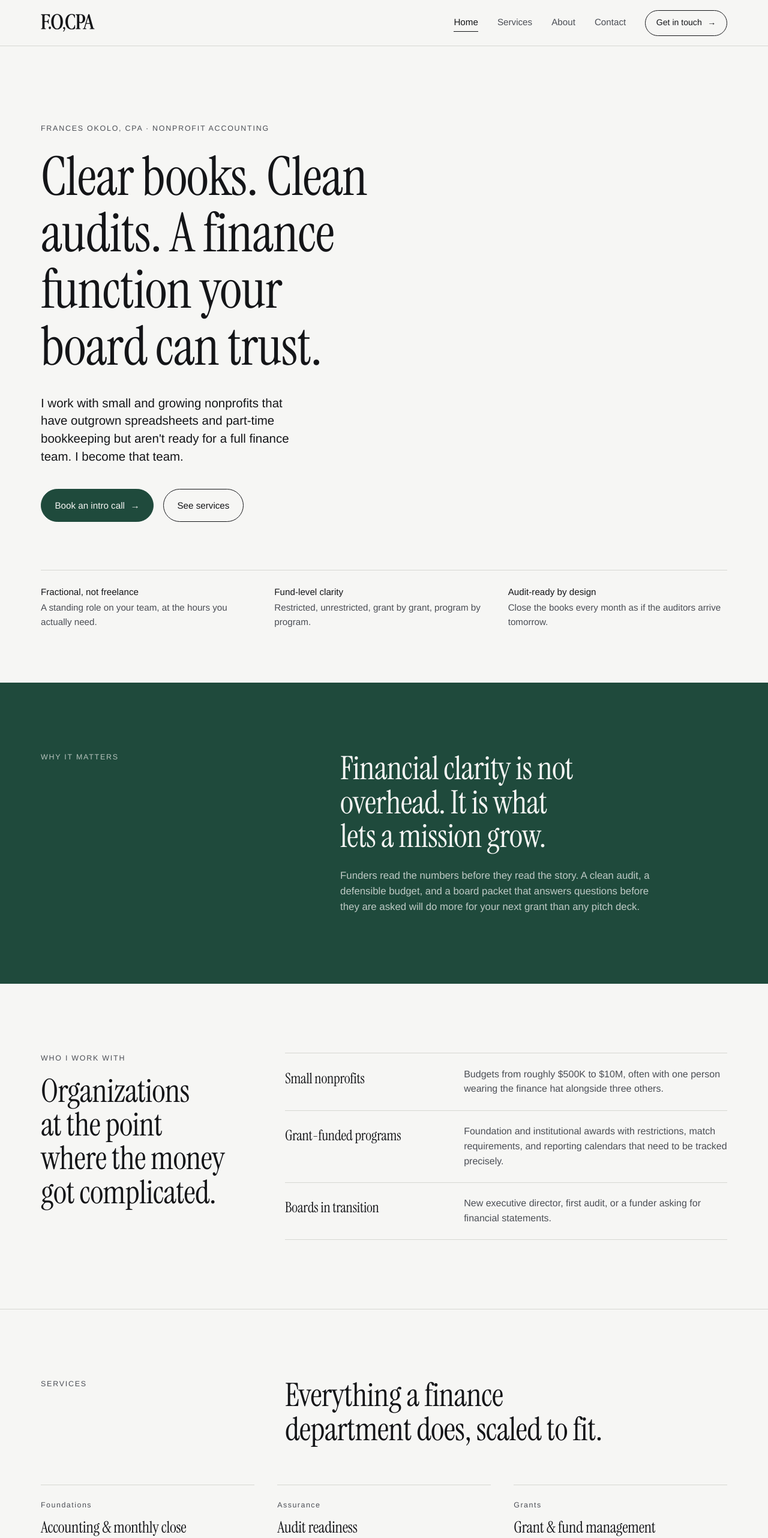
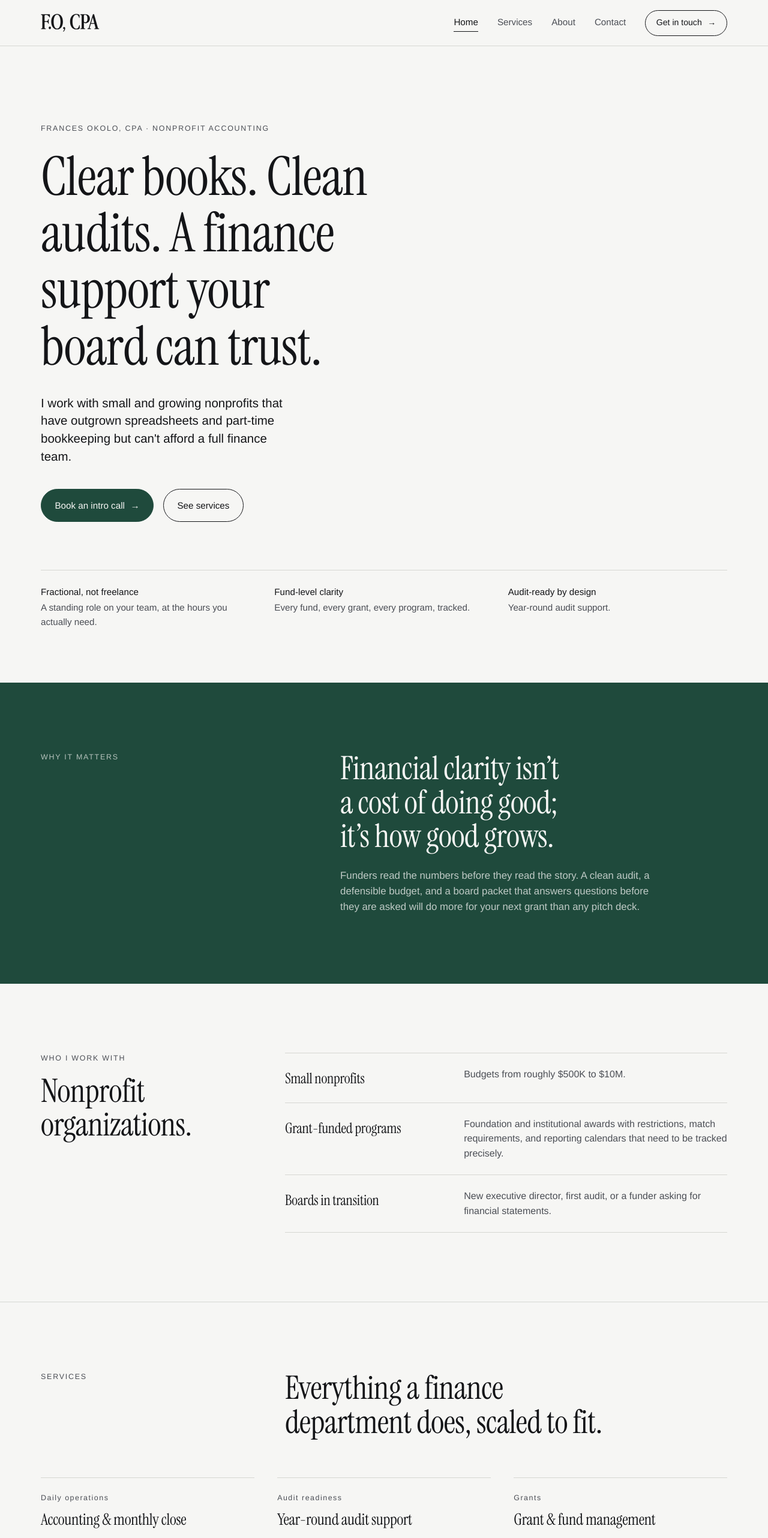
Before and after one commit to obi-coffee/frances-okolo-CPA, a Next.js app: page / in a window 1280 px wide. Shown: the top 2564 px of the page at 60% size. Built offline with nearby package versions, Linux system fonts and the light colour scheme.

Commit message:
Client review round 1: copy edits across Home, Services, About; space in wordmark before CPA
Co-Authored-By: Claude Fable 5.1 <noreply@anthropic.com>
Claude-Session: https://claude.ai/code/session_012L4YEKjQJ4GKs7G8PwZfYx

```diff
--- a/components/WordmarkSvg.tsx
+++ b/components/WordmarkSvg.tsx
@@ -3,7 +3,7 @@ export default function WordmarkSvg({ height = 30 }: { height?: number }) {
   return (
     <svg
       xmlns="http://www.w3.org/2000/svg"
-      viewBox="551.27 403.67 817.46 272.65"
+      viewBox="551.27 403.67 887.46 272.65"
       height={height}
       fill="currentColor"
       role="img"
@@ -14,9 +14,11 @@ export default function WordmarkSvg({ height = 30 }: { height?: number }) {
       <path d="M671.13,616.4c0-11.31,7.1-19.47,16.84-19.47s16.84,8.16,16.84,19.47-7.1,19.73-16.84,19.73-16.84-8.42-16.84-19.73Z" />
       <path d="M709.28,523.28c0-71.29,34.99-117.59,88.66-117.59s88.39,46.3,88.39,117.59-34.73,117.07-88.39,117.07-88.66-46.04-88.66-117.07ZM849.5,523.28c0-63.14-20.26-105.76-51.56-105.76s-51.83,42.62-51.83,105.76,20.52,105.23,51.83,105.23,51.56-42.36,51.56-105.23Z" />
       <path d="M890.54,672.7c-1.84-2.1-1.31-4.47,1.05-6.84,8.42-8.16,21.84-29.73,12.1-29.73-8.16,0-13.68-6.58-13.68-16.57s5.79-16.31,14.73-16.31c9.73,0,15.52,7.37,15.52,20.26,0,15.26-5.52,34.2-23.15,49.46-1.84,1.58-4.47,2.11-6.58-.26Z" />
+      <g transform="translate(70 0)">
       <path d="M1064.71,464.87c-2.63,0-3.68-1.31-4.74-4.73-7.63-24.47-19.47-42.62-40.51-42.62-35.25,0-58.14,41.57-58.14,105.49s23.94,105.49,60.77,105.49c21.84,0,30.52-19.73,40.25-48.67,1.31-3.95,2.37-5.53,4.73-5.53,2.89,0,3.95,1.58,3.95,5.26,0,6.31-.53,12.1-.53,23.15l.53,18.15c0,9.74-21.05,19.47-48.93,19.47-59.19,0-97.6-46.3-97.6-117.33s37.36-117.33,94.97-117.33c28.41,0,48.93,9.73,48.93,19.47l-.53,14.73.53,20.26c0,3.68-1.32,4.73-3.68,4.73Z" />
       <path d="M1083.91,418.83c-4.21-.79-5-2.63-5-4.73,0-1.84,1.05-4.21,5.26-4.21,4.74,0,17.1,1.05,32.1,1.05,17.89,0,34.46-1.05,43.93-1.05,39.2,0,64.72,25.78,64.72,65.24,0,41.57-25.78,71.3-65.24,71.3-9.47,0-15.78-2.63-20.78-5.79-3.42-2.1-4.74-1.05-4.74,2.63v66.3c0,13.68,8.95,16.05,16.57,17.89,3.42.79,4.21,2.37,4.21,4.47,0,1.84-1.05,4.21-4.47,4.21-2.89,0-18.42-1.58-33.41-1.58s-30.52,1.58-33.41,1.58c-3.42,0-4.47-2.37-4.47-4.21,0-2.1.79-3.68,4.21-4.47,7.89-1.84,16.58-4.21,16.58-17.89v-178.37c0-8.42-9.21-11.05-16.05-12.36ZM1156.26,533.27c21.05,0,31.83-19.2,31.83-56.03,0-38.67-11.58-56.83-36.57-56.83-12.89,0-17.36,2.63-17.36,12.1v82.34c0,8.94,7.37,18.41,22.1,18.41Z" />
       <path d="M1361.73,626.93c3.42.79,5,2.1,5,5,0,3.16-1.84,4.21-4.73,4.21-3.42,0-15-1.05-31.04-1.05s-32.1,1.05-35.78,1.05c-3.42,0-5-1.84-5-4.47s1.58-4.21,4.74-4.74c8.68-1.58,16.84-3.95,14.21-14.21l-14.47-53.93c-.53-2.37-2.37-3.42-5.53-3.42h-44.46c-3.42,0-5,1.32-5.79,3.42l-16.31,54.72c-.53,1.58-.79,2.89-.79,4.21,0,5.52,5.53,7.1,16.58,8.94,3.42.53,4.73,2.37,4.73,5,0,2.89-1.84,4.47-5,4.47-2.89,0-13.68-1.05-23.94-1.05-11.05,0-20.26,1.05-22.89,1.05s-4.47-1.58-4.47-4.47,1.58-4.21,4.74-4.74c5.79-1.05,13.68-2.63,16.31-11.05l60.77-198.89c1.58-4.74,4.47-8.16,11.05-8.16s9.47,3.42,10.79,8.16l54.19,195.47c2.63,9.74,8.68,12.63,17.1,14.47ZM1245.71,543.53h42.88c1.58,0,2.1-1.31,1.58-3.42l-20.52-76.82c-.79-3.16-1.58-2.89-2.37,0l-22.89,76.82c-.79,2.37-.26,3.42,1.31,3.42Z" />
+      </g>
     </svg>
   );
 }
--- a/content/site.ts
+++ b/content/site.ts
@@ -31,25 +31,25 @@ export const nav = [
 
 export const home = {
   eyebrow: "Frances Okolo, CPA · Nonprofit accounting",
-  headline: "Clear books. Clean audits. A finance function your board can trust.",
+  headline: "Clear books. Clean audits. A finance support your board can trust.",
   lede:
-    "I work with small and growing nonprofits that have outgrown spreadsheets and part-time bookkeeping but aren't ready for a full finance team. I become that team.",
+    "I work with small and growing nonprofits that have outgrown spreadsheets and part-time bookkeeping but can't afford a full finance team.",
   meta: [
     { title: "Fractional, not freelance", text: "A standing role on your team, at the hours you actually need." },
-    { title: "Fund-level clarity", text: "Restricted, unrestricted, grant by grant, program by program." },
-    { title: "Audit-ready by design", text: "Close the books every month as if the auditors arrive tomorrow." },
+    { title: "Fund-level clarity", text: "Every fund, every grant, every program, tracked." },
+    { title: "Audit-ready by design", text: "Year-round audit support." },
   ],
   band: {
     eyebrow: "Why it matters",
-    headline: "Financial clarity is not overhead. It is what lets a mission grow.",
+    headline: "Financial clarity isn’t a cost of doing good; it’s how good grows.",
     text:
       "Funders read the numbers before they read the story. A clean audit, a defensible budget, and a board packet that answers questions before they are asked will do more for your next grant than any pitch deck.",
   },
   who: {
     eyebrow: "Who I work with",
-    headline: "Organizations at the point where the money got complicated.",
+    headline: "Nonprofit organizations.",
     items: [
-      { title: "Small nonprofits", text: "Budgets from roughly $500K to $10M, often with one person wearing the finance hat alongside three others." },
+      { title: "Small nonprofits", text: "Budgets from roughly $500K to $10M." },
       { title: "Grant-funded programs", text: "Foundation and institutional awards with restrictions, match requirements, and reporting calendars that need to be tracked precisely." },
       { title: "Boards in transition", text: "New executive director, first audit, or a funder asking for financial statements." },
     ],
@@ -71,7 +71,7 @@ export const home = {
   },
   aboutTeaser: {
     eyebrow: "About",
-    headline: "Fifteen years inside finance departments. Now I build them for others.", // TODO: confirm years
+    headline: "Twenty years inside finance departments. Now I build them for others.",
     text:
       "Frances Okolo is a CPA and finance executive with a background in nonprofit accounting, audit leadership, and financial transformation. She works with a small number of organizations at a time so each gets a real seat at the table.",
     linkText: "Read more about Frances",
@@ -103,40 +103,40 @@ export type Service = { idx: string; title: string; summary: string; details: st
 
 export const services: Service[] = [
   {
-    idx: "01 · Foundations",
+    idx: "01 · Daily operations",
     title: "Accounting & monthly close",
     summary: "The core. Accurate books, closed on time, structured around how your organization actually runs.",
-    details: ["Bookkeeping and reconciliations", "Fund, program, and functional expense allocation", "Monthly management reports", "Chart of accounts design"],
+    details: ["Chart of accounts design", "Bookkeeping and reconciliations", "Fund, program, and functional expense allocation", "Monthly management reports"],
   },
   {
-    idx: "02 · Assurance",
-    title: "Audit readiness",
+    idx: "02 · Audit readiness",
+    title: "Year-round audit support",
     summary: "Preparation that turns audit season from a scramble into a formality.",
     details: ["PBC schedules and workpapers", "Auditor liaison through fieldwork", "Management letter remediation", "Internal control design"],
   },
   {
     idx: "03 · Grants",
     title: "Grant & fund management",
-    summary: "Every dollar traceable to its source and its restriction.",
+    summary: "Every dollar tracked to its source and its restriction.",
     details: ["Grant budgets and allowable cost tracking", "Restricted net asset release schedules", "Funder financial reporting", "Indirect cost rate support", "Match and cost-share documentation"],
   },
   {
     idx: "04 · Strategy",
     title: "Fractional services",
-    summary: "Senior financial leadership on a schedule that fits your budget.",
+    summary: "Strategic financial support.",
     details: ["Annual budgeting and reforecasting", "Cash flow planning and reserves policy", "Board and finance committee reporting", "Scenario modeling for growth or contraction", "Finance staff coaching"],
   },
   {
-    idx: "05 · Compliance",
+    idx: "05 · Risk management",
     title: "Compliance & filings",
-    summary: "Keep the organization in good standing with every agency that watches it.",
-    details: ["Form 990 preparation and review", "1099 filings", "Policy documentation for funders"],
+    summary: "Ensuring regulatory requirements are met.",
+    details: ["Form 990 preparation and review", "1099 filings", "Policy review and documentation"],
   },
 ];
 
 export const servicesPage = {
   eyebrow: "Services",
-  headline: "Built for nonprofits. Scaled to the organization you are now.",
+  headline: "Built for nonprofits.",
   lede: "Engagements are structured as a monthly retainer or a defined project. Most clients start with a cleanup and move into a monthly rhythm.",
   models: {
     eyebrow: "Engagement models",
@@ -159,15 +159,14 @@ export const about = {
   facts: [
     ["Credential", "Certified Public Accountant"],
     ["Focus", "Nonprofit accounting"],
-    ["Background", "Finance executive, audit leadership, financial transformation"],
+    ["Background", "CFO, Controller, and Director of Finance roles; 20+ years"],
     ["Based in", site.location],
     ["Works with", "Organizations nationwide, remotely"],
   ],
   lede:
-    "Frances Okolo is a CPA and finance executive who has led accounting for nonprofits, managed audits from both sides, and rebuilt finance functions that had stopped serving the people who depended on them.",
+    "Frances Okolo is a nonprofit finance leader with more than 20 years of experience in GAAP reporting, audits, Form 990 compliance, treasury management, and internal controls. She has served as CFO, Controller, and Director of Finance for mission-driven organizations, and currently consults with nonprofits to strengthen compliance and streamline their financial operations. A trusted partner to executive teams and boards, she is known for decision-ready reporting that supports strategy and risk management.",
   // TODO: replace with client's approved bio
   paragraphs: [
-    "She started her career in public accounting, auditing organizations whose books told her more about their leadership than any interview could. She then moved inside, running finance for mission-driven organizations with restricted funding and boards that needed to understand the numbers quickly.",
     "That experience shaped a simple conviction: most nonprofits don't need more accounting. They need accounting that is organized around the way they actually work, closed on a rhythm, and explained in plain language to the people making decisions.",
     "Today she works with a small number of organizations as their outsourced accountant, controller, or fractional finance lead. The engagement is shaped to what each one needs, and it grows with them.",
   ],
```
Also changed, not shown: public/wordmark.svg.
